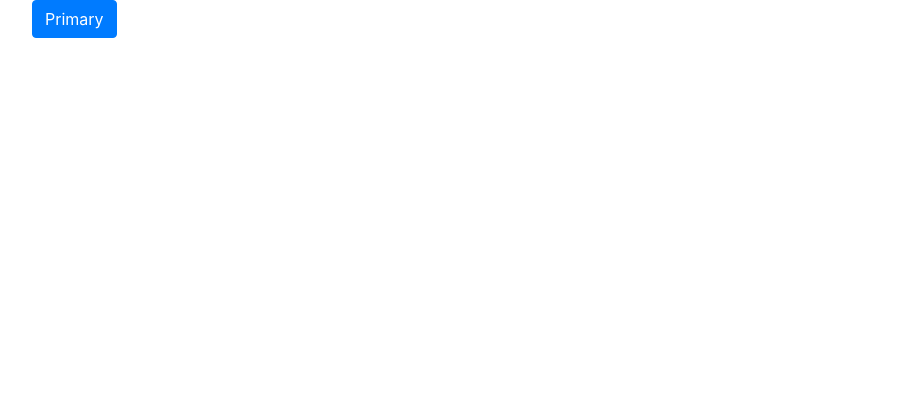
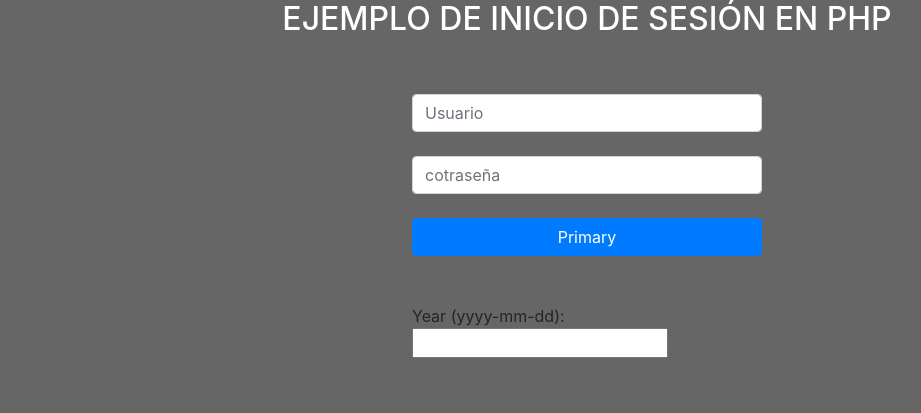
Before and after one commit to romi7/PHP_2018, a PHP site: page / in a window 1280 px wide. Shown: the top 413 px of the page, without its empty margins (53-974 px from the left). Run offline with PHP 8.4, Linux system fonts and the light colour scheme; some libraries are stand-ins or nearby versions.

Commit message:
ya tenemos para poner el usuario y contraseña

```diff
--- a/index.php
+++ b/index.php
@@ -6,31 +6,54 @@
         <title> PRUEBA DE PHP CON BOOTSTRAP</title>
         <link href="css/bootstrap.min.css" rel="stylesheet" type="text/css"/>
     </head>
-    <body>
+    <body style="background-color: #666">
         <div class="container">
+             <div class="row">
+                 <div class="col-12">
+                 <h2 class="text-center" style="color:white;"> EJEMPLO DE INICIO DE SESIÓN EN PHP</h2>
+                </div>
+             </div>
             <div class="row">
                 <div class="col-4">
-                    <button id="boton1" type="button" class="btn btn-primary">Primary</button>
+
                 </div>
                 <div class="col-4">
-                    <input id="cajaNombre"  name="usuario_nombre" type="text" placeholder="usuario">
+                    <br><br>
+                    <form action="index2.php">
+                        <input id="cajaNombre" class="form-control"  type="text" placeholder="Usuario"required="required">
+                    <br>
+                    <input id="cajaPassword" class="form-control"  type="password" placeholder="cotraseña">
+                    <br>
+                    <button id="boton1" type="button" class="btn btn-primary btn-block">Primary</button>
+                    <br> <br>
+                    <p>
+    Year (yyyy-mm-dd):
+    <input data-validation="date" data-validation-format="yyyy-mm-dd">
+  </p>
+  <p>
 
+                    <br></form>
                 </div>
                   <div class="col-4"></div>
-
+            </div>
 
         </div>
+     </body>
         <?php
         // put your code here
 
         ?>
     </body>
     <script src="js/jquery-3.3.1.min.js" type="text/javascript"></script>
+    <script src="//cdnjs.cloudflare.com/ajax/libs/jquery-form-validator/2.3.26/jquery.form-validator.min.js"></script>
     <script>
         // document ready se ejecuta cuando toda la pagina se a cargado completamente
         $(document).ready(function(){
-            $('#cajaNombre').hide();
-        })
+            //$('#cajaNombre').hide();
+        });
+        $.validate({
+            lang: 'es'
+    });
 
 
         $('#boton1').click(function(){
```
